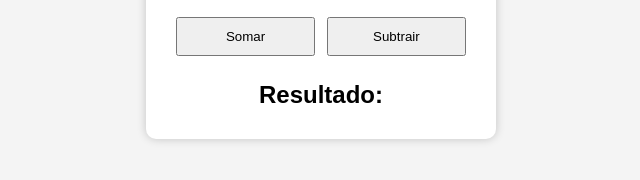
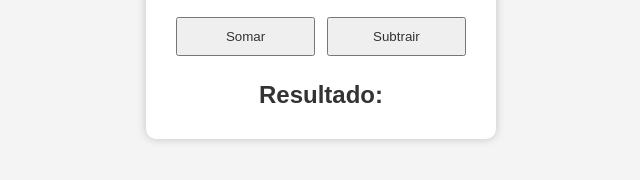
Before and after one commit to ThomyThom/calculadora, a plain HTML site: page index.html in a window 1280 px wide. Shown: the part 464-644 px from the top of the page, 319-959 px from the left. Drawn offline with Linux system fonts and the light colour scheme.

Commit message:
Update style.css

```diff
--- a/style.css
+++ b/style.css
@@ -35,21 +35,25 @@ input {
     width: 100%;
     padding: 10px;
     margin-top: 5px;
+    color: #333;
 }
 
 .botoes {
     display: flex;
     justify-content: space-between;
     margin-top: 20px;
+    color: #333;
 }
 
 button {
     width: 48%;
     padding: 10px;
     cursor: pointer;
+    color: #333;
 }
 
 #resultado {
     margin-top: 25px;
     text-align: center;
+    color: #333;
 }
```
